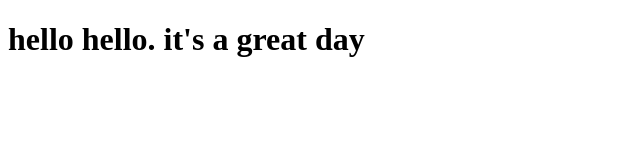
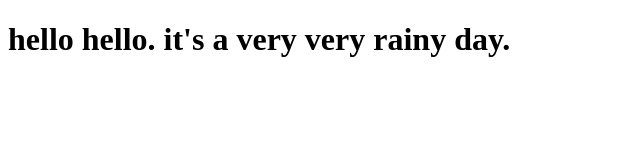
Before and after one commit to ssayiner/coursera-html-course, a plain HTML site: page site/index.html in a window 1280 px wide. Shown: the whole page, without its empty margins (0-640 px from the left). Drawn offline with Linux system fonts and the light colour scheme.

Commit message:
new path

```diff
--- a/site/index.html
+++ b/site/index.html
@@ -1,9 +1,10 @@
 <!DOCTYPE html>
 <html>
 <head>
+	<meta charset="utf-8">
 	<title>Hello Coursera!</title>
 </head>
 <body>
-<h1>hello hello. it's a great day<h1>
+<h1>hello hello. it's a very very rainy day.<h1>
 </body>
 </html>
```
